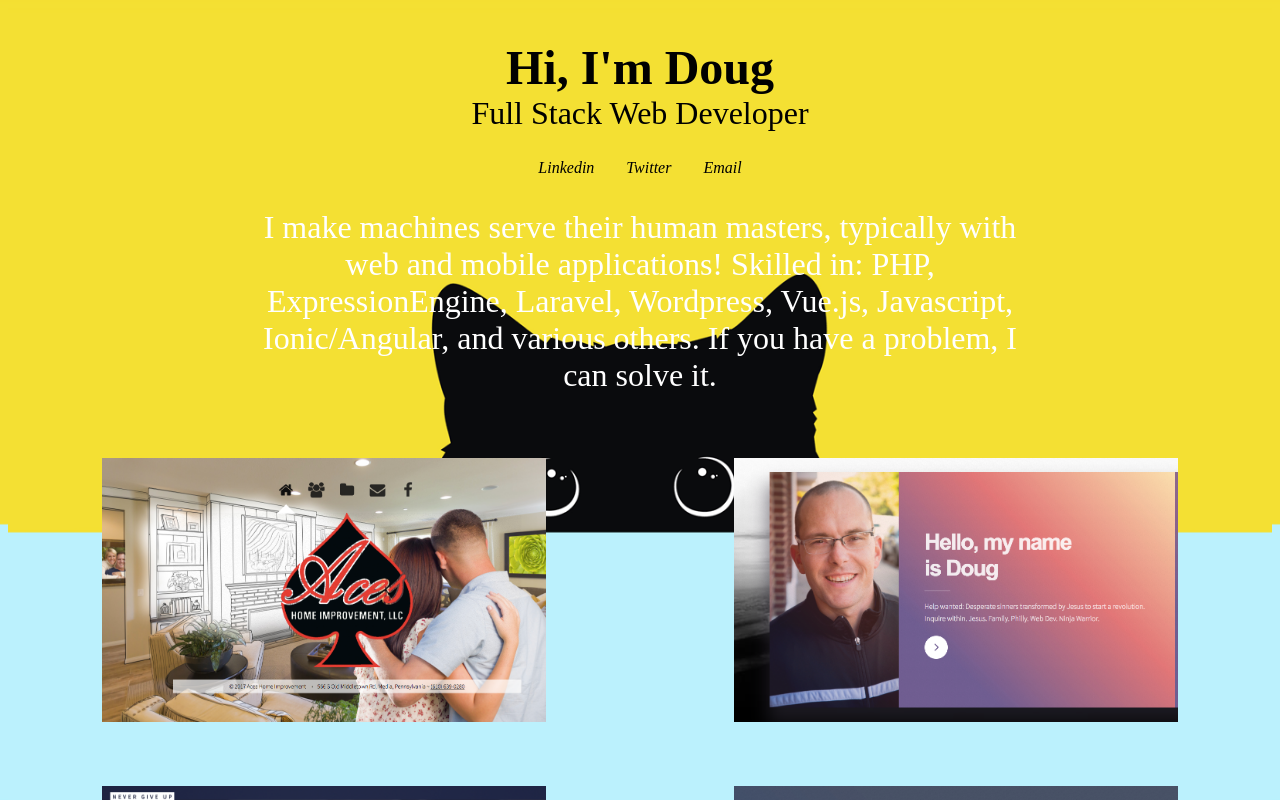
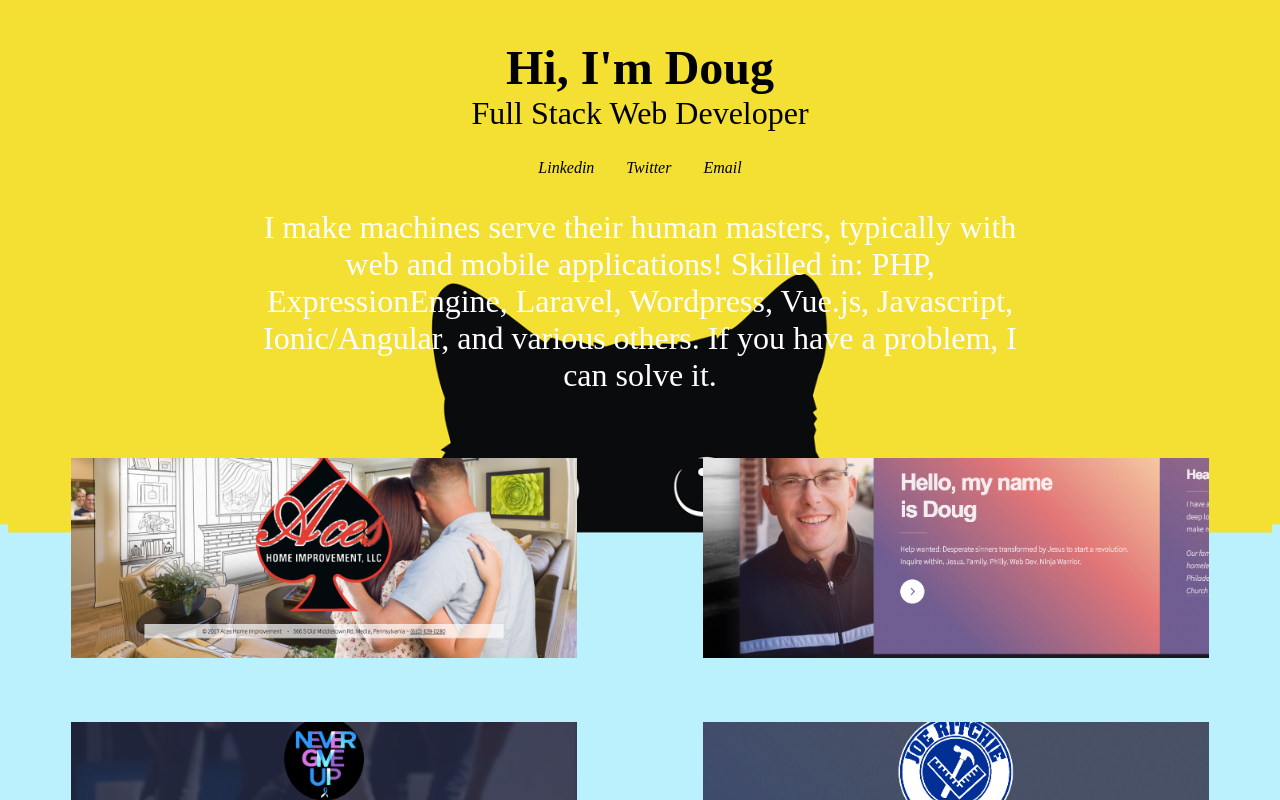
Before and after one commit to dougblackjr/portfolio, a Vue app: page /#/ in a window 1280 px wide. Shown: the top 800 px of the page. Built offline with nearby package versions, Linux system fonts and the light colour scheme; a web font is replaced by a local one.

Commit message:
Made cards linkable, added initial project route

```diff
--- a/src/components/Card.vue
+++ b/src/components/Card.vue
@@ -1,5 +1,8 @@
 <template>
-  <div class="card" :style="{ backgroundImage: `url(${imgSrc})` }">
+  <div class="card">
+  	<a class="card-link" v-link="{ name: 'Project', params: { projectId: i } }">
+  		<img v-bind:src="imgSrc">
+  	</a>
   </div>
 </template>
 
@@ -18,23 +21,33 @@ export default {
 <!-- Styles -->
 <style lang="scss">
 // Set breakpoints
-$tablet-up: 600px;
+$tablet-up: 670px;
 $tablet-landscape-up: 900px;
 $desktop-up: 1200px;
 
 .card {
+
 	width: 90%;
 	height: 200px;
-	background-size: cover;
-	padding: 2rem;
-	margin: 2rem 0;
+    display: flex;
+    justify-content: center;
+    align-items: center;
+    overflow: hidden;
+	margin: 2rem;
+
+	img {
+	    flex-shrink: 0;
+	    max-width: 100%;
+	    max-height: 100%
+	}
 
 	@media only screen and (min-width: $tablet-up) {
-		width: 45%;
+		width: 40%;
+
+		img {
+			margin-bottom: 3rem;
+		}
 	}
 
-	@media only screen and (min-width: $desktop-up) {
-		width: 30%
-	}
 }
 </style>
--- a/src/router/index.js
+++ b/src/router/index.js
@@ -1,6 +1,7 @@
 import Vue from 'vue'
 import Router from 'vue-router'
 import Hello from '@/components/Hello'
+import Project from '@/components/Project'
 
 Vue.use(Router)
 
@@ -10,6 +11,11 @@ export default new Router({
       path: '/',
       name: 'Hello',
       component: Hello
+    },
+    {
+      path: '/project/:projectId',
+      name: 'Project',
+      component: Project
     }
   ]
 })
```
Also changed, not shown: src/components/Project.vue (added).
